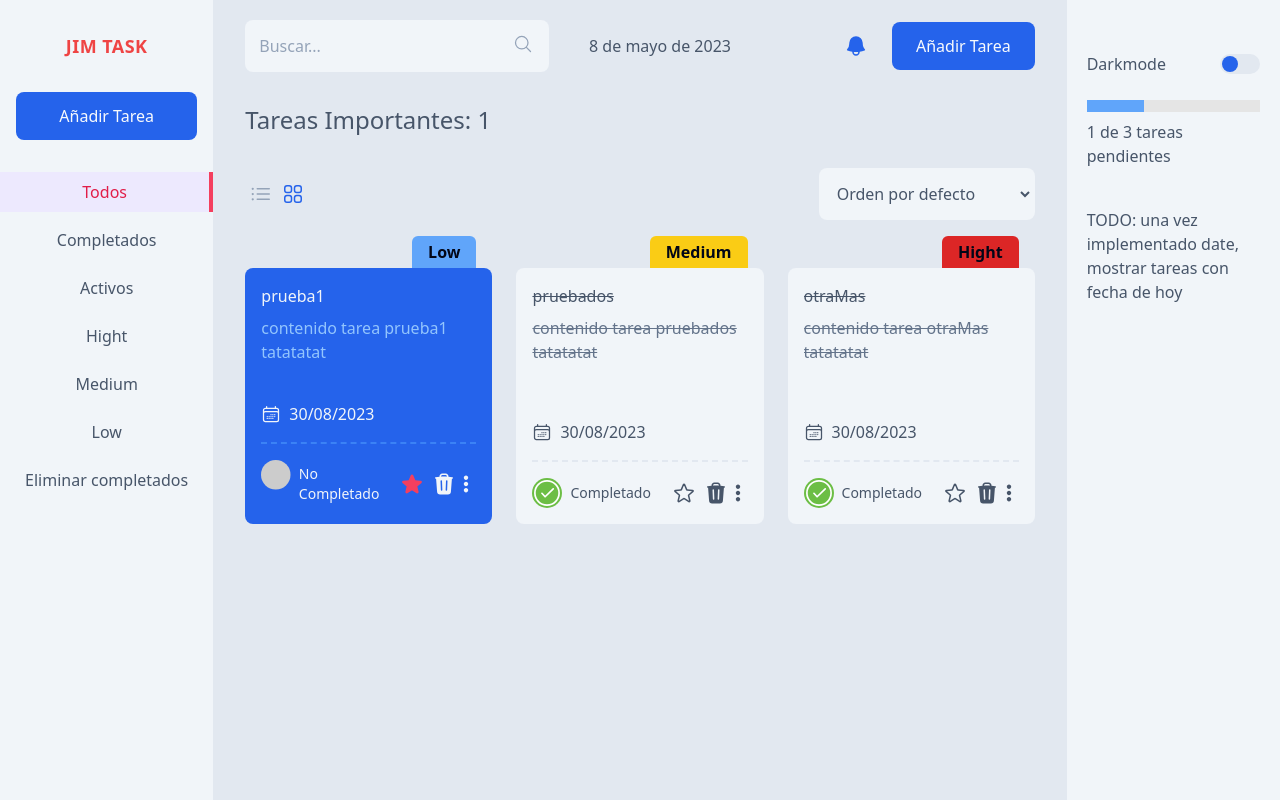
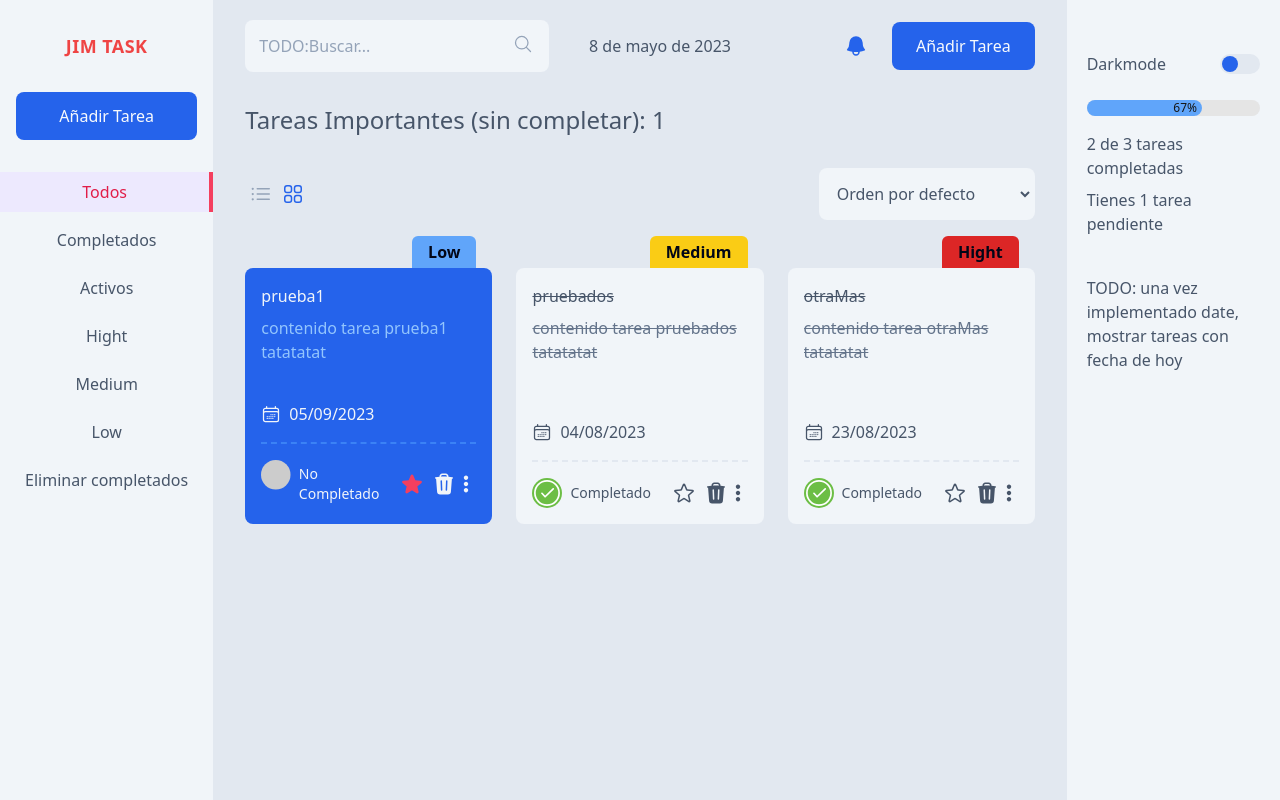
Before and after one commit to reca44/ListasTareas, a React (Vite) app in the folder lista-tareas/: page / in a window 1280 px wide. Built offline with nearby package versions, Linux system fonts and the light colour scheme.

Commit message:
add progress bar

```diff
--- a/lista-tareas/src/App.jsx
+++ b/lista-tareas/src/App.jsx
@@ -17,7 +17,8 @@ function App() {
       contenido: "contenido tarea prueba1 tatatatat",
       completado: false,
       important: true,
-      priority: 'Low'
+      priority: 'Low',
+      date: '2023-09-05'
     },
     {
       id: 2,
@@ -25,7 +26,8 @@ function App() {
       contenido: "contenido tarea pruebados tatatatat",
       completado: true,
       important:false,
-      priority: 'Medium'
+      priority: 'Medium',
+      date: '2023-08-04'
     },
     {
       id: 3,
@@ -33,7 +35,8 @@ function App() {
       contenido: "contenido tarea otraMas tatatatat",
       completado: true,
       important: false,
-      priority: 'Hight'
+      priority: 'Hight',
+      date: '2023-08-23'
     },
   ];
 
@@ -47,8 +50,8 @@ function App() {
   const [open, setOpen] = useState(false);
   const [snackbarMessage, setSnackbarMessage] = useState("");
   const [snackbarSeverity, setSnackSeverity] = useState("success");
-
-  const [list, setList] = useState(false); //cambiar vista
+ //cambiar vistas
+  const [list, setList] = useState(false);
   const [openModal, setOpenModal] = useState(false);
   const [editingItemId, setEditingItemId] = useState(null);
   const [isNotification, setIsNotification] = useState(false)
@@ -57,7 +60,7 @@ function App() {
   cuentaActivo === 1 ? (textTarea = " Tarea pendiente") : textTarea
   useEffect(() => {
     setCuentaActivo(tareas.filter((tarea) => !tarea.completado).length);
-    setCuentaImportant(tareas.filter((tarea) => tarea.important).length);
+    setCuentaImportant(tareas.filter((tarea) => tarea.important && !tarea.completado).length);
     setCuentaTask(tareas.filter((tarea) => tarea.id).length);
   }, [tareas]);
 
@@ -196,6 +199,7 @@ function App() {
   const currentDate = new Date();
   const options = { year: 'numeric', month: 'long', day: 'numeric' };
   const formattedDate = currentDate.toLocaleDateString('es-ES', options);
+  // console.log(formattedDateNum)
 
   return (
     <div className="bg-slate-200 min-h-screen text-slate-600 dark:bg-slate-900 dark:text-slate-400 xl:text-base sm:text-sm text-xs">
@@ -243,7 +247,7 @@ function App() {
           <div className="flex-1 col-span-3 row-start-2 md:pr-10">
             <form className="relative md:max-w-xs w-full" autoComplete='on'>
               <label htmlFor="search" className="sr-only"></label>
-              <input type="text" id="search" name="search" placeholder="Buscar..." className="inputStyles w-full"></input>
+              <input type="text" id="search" name="search" placeholder="TODO:Buscar..." className="inputStyles w-full"></input>
               <svg xmlns="http://www.w3.org/2000/svg" fill="none" viewBox="0 0 24 24" strokeWidth="1.5" stroke="currentColor" className="absolute w-4 sm:w-5 right-4 top-3.5 text-slate-400">
                 <path strokeLinecap="round" strokeLinejoin="round" d="M21 21l-5.197-5.197m0 0A7.5 7.5 0 105.196 5.196a7.5 7.5 0 0010.607 10.607z"></path>
               </svg>
@@ -291,16 +295,16 @@ function App() {
           </div>
         </header>
         <section>
-          <h1 className="font-medium my-5 text-center sm:text-left sm:my-8 md:text-2xl text-lg dark:text-slate-200">Tareas Importantes: {cuentaImportant}</h1>
+          <h1 className="font-medium my-5 text-center sm:text-left sm:my-8 md:text-2xl text-lg dark:text-slate-200">Tareas Importantes (sin completar): {cuentaImportant}</h1>
           <div className="flex children-styles">
-            {/* TODO: hacer if para cambiar vista y clase (color seleccionada) */}
+            {/* cambiar vista y clase (color seleccionada) */}
             <button title='ver listado' onClick={()=>setList(true)}>
               <svg xmlns="http://www.w3.org/2000/svg" fill="none" viewBox="0 0 24 24" strokeWidth="1.5" stroke="currentColor"
                 className={`${list ? 'text-blue-600':""}`} >
                 <path strokeLinecap="round" strokeLinejoin="round" d="M8.25 6.75h12M8.25 12h12m-12 5.25h12M3.75 6.75h.007v.008H3.75V6.75zm.375 0a.375.375 0 11-.75 0 .375.375 0 01.75 0zM3.75 12h.007v.008H3.75V12zm.375 0a.375.375 0 11-.75 0 .375.375 0 01.75 0zm-.375 5.25h.007v.008H3.75v-.008zm.375 0a.375.375 0 11-.75 0 .375.375 0 01.75 0z"></path>
               </svg>
             </button>
-            {/* TODO: hacer if para cambiar vista */}
+            {/* Cambiar vista */}
             <button title='ver grilla' onClick={()=>setList(false)}>
               <svg xmlns="http://www.w3.org/2000/svg" fill="none" viewBox="0 0 24 24" strokeWidth="1.5" stroke="currentColor"
                 className={`${!list ? 'text-blue-600':""}`} >
--- a/lista-tareas/src/components/Modal.jsx
+++ b/lista-tareas/src/components/Modal.jsx
@@ -6,8 +6,11 @@ const [editedContent, setEditedContent] = useState('');
 const [editedPriority, setEditedPriority] = useState('low');
 const [editedCompleted, setEditedCompleted] = useState(false);
 const [editedImportant, setEditedImportant] = useState(false);
+const [editedDate, setEditedDate] = useState('')
 const [isEditing, setIsEditing] =useState(false);
 const [textButton, setTextButton] = useState("Guardar tarea");
+const currentDate = new Date();
+const formattedDateNum = currentDate.toISOString().split('T')[0];
 
 
 useEffect(() => {
@@ -18,6 +21,7 @@ useEffect(() => {
         setEditedPriority(tareaEditando.priority);
         setEditedCompleted(tareaEditando.completado)
         setEditedImportant(tareaEditando.important)
+        setEditedDate(tareaEditando.date)
         setIsEditing(true)
         setTextButton("Actualizar tarea")
     } else {
@@ -25,6 +29,7 @@ useEffect(() => {
         setEditedContent('');
         setEditedPriority('Low');
         setEditedCompleted(false)
+        setEditedDate(formattedDateNum)
         setEditedImportant(false)
         setIsEditing(false)
         setTextButton("Guardar tarea")
@@ -41,13 +46,13 @@ const handleSubmit = (e) => {
         return;
     }
     if(!isEditing){
-        const addTarea = { id: crypto.randomUUID(), tarea: editedTarea,contenido: editedContent, completado: editedCompleted, important:editedImportant, priority: editedPriority }
+        const addTarea = { id: crypto.randomUUID(), tarea: editedTarea,contenido: editedContent, completado: editedCompleted, important:editedImportant, priority: editedPriority, date: editedDate, }
         onAddTask(addTarea);
         setEditedContent("")
         setEditedTarea("")
         onOpenModal()
     }else{
-        const updatedTarea = {id:editingId, tarea: editedTarea ,contenido: editedContent, completado: editedCompleted, important:editedImportant, priority: editedPriority }; // Crear una nueva tarea con el valor editado
+        const updatedTarea = {id:editingId, tarea: editedTarea ,contenido: editedContent, completado: editedCompleted, important:editedImportant, priority: editedPriority, date: editedDate}; // Crear una nueva tarea con el valor editado
         onEditTask(updatedTarea);
         onOpenModal()
     }
@@ -82,7 +87,8 @@ return (
                     </label>
                     <label>
                         Fecha
-                        <input type="date" className="w-full" min="2023-8-31" max="2024-8-31" defaultValue="2023-8-31" />
+                        <input type="date" className="w-full" onChange={(e) => setEditedDate(e.target.value)} value={editedDate} />
+
                     </label>
                     <label>
                         Contenido
--- a/lista-tareas/src/components/Task.jsx
+++ b/lista-tareas/src/components/Task.jsx
@@ -5,6 +5,10 @@ const Task = ({item, onToggleComplete, onToggleImportant, onDeleteTask, filter,
 
 let textCompleted = " Completado";
 !item.completado ? (textCompleted = " No Completado") : textCompleted
+
+const fechaOriginal = item.date;
+const partesFecha = fechaOriginal.split('-');
+const fechaFormateada = `${partesFecha[2]}/${partesFecha[1]}/${partesFecha[0]}`;
 
 
 /* TODO: hacer if para cambiar vista (article, div, div, p, div) */
@@ -40,14 +44,15 @@ return (
                     className={`description mb-2 text-slate-500 dark:text-slate-500 line-clamp-3 transparent`}
                     style={{ textDecoration: item.completado ? "line-through" : "none" }}
                     title={item.contenido}
-                >{item.contenido}</p>
+                >{item.contenido}
+                </p>
 
                 {/* TODO: implementar atributo date */}
                 <time className="mt-auto flex w-full">
                 <svg xmlns="http://www.w3.org/2000/svg" fill="none" viewBox="0 0 24 24" strokeWidth="1.5" stroke="currentColor" className="mr-2 w-4 sm:w-5">
                     <path strokeLinecap="round" strokeLinejoin="round" d="M6.75 3v2.25M17.25 3v2.25M3 18.75V7.5a2.25 2.25 0 012.25-2.25h13.5A2.25 2.25 0 0121 7.5v11.25m-18 0A2.25 2.25 0 005.25 21h13.5A2.25 2.25 0 0021 18.75m-18 0v-7.5A2.25 2.25 0 015.25 9h13.5A2.25 2.25 0 0121 11.25v7.5m-9-6h.008v.008H12v-.008zM12 15h.008v.008H12V15zm0 2.25h.008v.008H12v-.008zM9.75 15h.008v.008H9.75V15zm0 2.25h.008v.008H9.75v-.008zM7.5 15h.008v.008H7.5V15zm0 2.25h.008v.008H7.5v-.008zm6.75-4.5h.008v.008h-.008v-.008zm0 2.25h.008v.008h-.008V15zm0 2.25h.008v.008h-.008v-.008zm2.25-4.5h.008v.008H16.5v-.008zm0 2.25h.008v.008H16.5V15z"></path>
                 </svg>
-                    30/08/2023
+                    <span>{fechaFormateada}</span>
                 </time>
 
                 </div>
--- a/lista-tareas/src/components/TaskCounter.jsx
+++ b/lista-tareas/src/components/TaskCounter.jsx
@@ -1,21 +1,34 @@
 import PropTypes from 'prop-types';
 
 const TaskCounter = ({ cuentaActivo, cuentaTask }) => {
-const textTarea =`${cuentaActivo} de ${cuentaTask} tareas pendientes`
-const porcentaje = cuentaActivo / (cuentaTask/100)
+
+const completeTask = cuentaTask - cuentaActivo
+const porcentaje = completeTask / (cuentaTask/100)
+const numeroFormateado = porcentaje.toFixed(0) + '%';
+const textTarea =`${completeTask} de ${cuentaTask} tareas completadas`
+const textActivos = cuentaActivo === 1 ? `Tienes ${cuentaActivo} tarea pendiente` : `Tienes ${cuentaActivo} tareas pendientes`;
+const classNameDiv = porcentaje === 0 ? 'invisible flex items-center rounded-2xl h-4 bg-blue-400 p-0.5 text-center text-xs font-medium leading-none text-neutral-900 dark:text-neutral-200': 'flex items-center rounded-2xl h-4 bg-blue-400 p-0.5 text-center text-xs font-medium leading-none text-neutral-900 dark:text-neutral-200';
+const classNameSpan = porcentaje === 0 ? 'visible absolute text-center left-1/2' :'absolute text-center left-1/2';
+
 
 return (
         <>
-            <div className="mt-6 mb-2 h-3 w-full bg-neutral-200 dark:bg-neutral-600">
-                <div className=" h-3 bg-blue-400 p-0.5 text-center text-xs font-medium leading-none text-primary-100"
+            <div className="rounded-2xl mt-6 mb-4 h-4 w-full bg-neutral-200 dark:bg-neutral-600">
+                <div className={classNameDiv}
                     style={{ width: `${porcentaje}%` }}>
+                        <span className={classNameSpan}>
+                            {numeroFormateado}
+                        </span>
                 </div>
             </div>
-            <span className='mb-10'>
+            <span className='mb-2'>
                 {textTarea}
             </span>
+            <span className='mb-10'>
+                {textActivos}
+            </span>
         </>
-);
+    );
 };
 // Validación de Props
 TaskCounter.propTypes = {
--- a/lista-tareas/src/components/TaskList.jsx
+++ b/lista-tareas/src/components/TaskList.jsx
@@ -1,5 +1,5 @@
 import Task from './Task';
-import PropTypes from 'prop-types'
+
 
 const TaskList = ({ tareas, onDeleteTask, onToggleComplete, onToggleImportant, filtro, onToggleList, onOpenModal, setId}) => {
 
```
